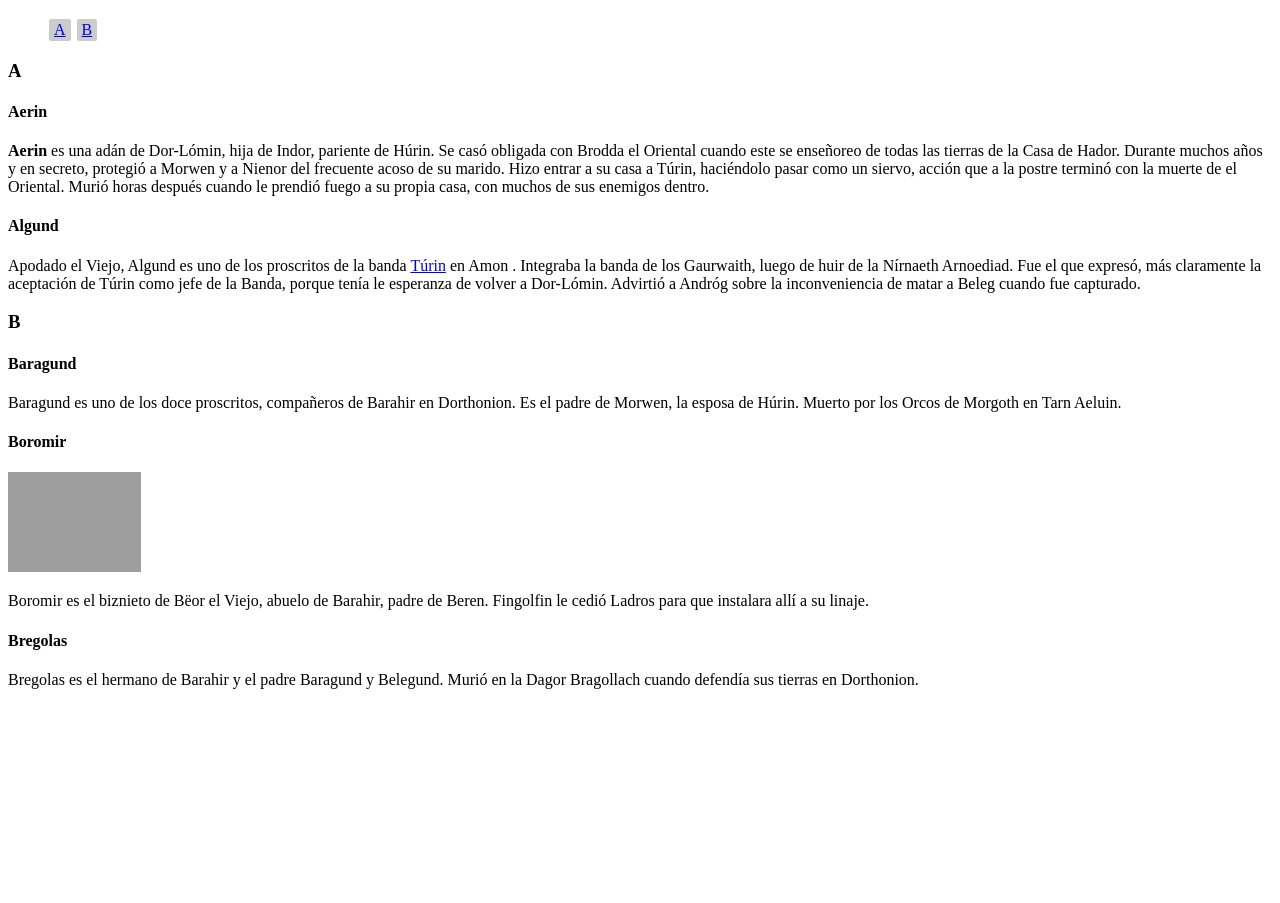
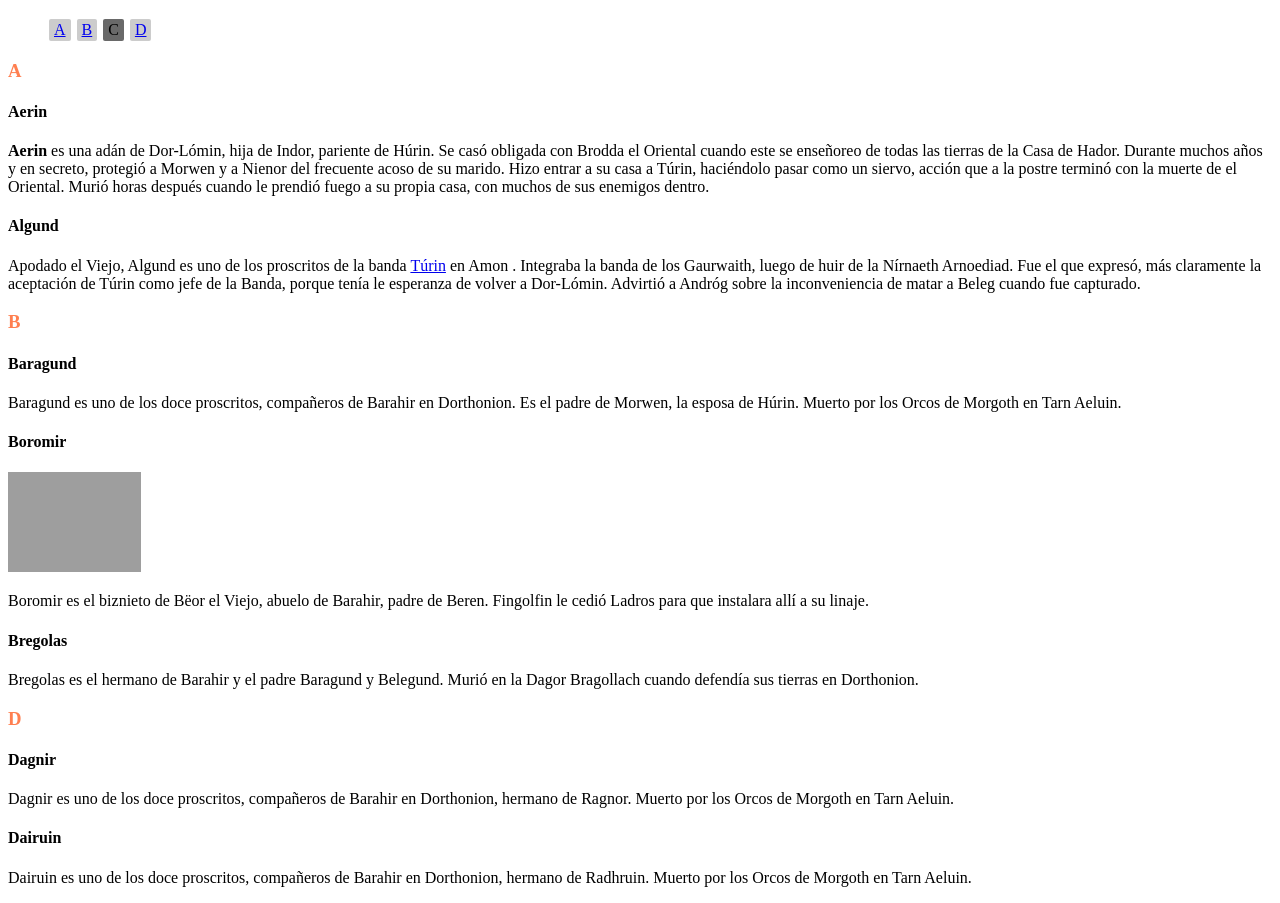
Before and after one commit to milachirolde/NVL-HTML-P7b, a plain HTML site: page index.html in a window 1280 px wide. Shown: the part 61-964 px from the top of the page. Before the commit the page ends 800 px from the top, so only its background shows below. Drawn offline with Linux system fonts and the light colour scheme; grey boxes are pictures that could not be loaded.

Commit message:
Setting D words

```diff
--- a/index.html
+++ b/index.html
@@ -14,15 +14,17 @@
   <ul style="list-style-type: none;">
   <li style="display: inline-block; padding: 2px 5px; border-radius: 2px; margin: 0 1px; background-color: #cccccc;"><a href="#terminos_con_A">A</a></li>
   <li style="display: inline-block; padding: 2px 5px; border-radius: 2px; margin: 0 1px; background-color: #cccccc;"><a href="#terminos_con_B">B</a></li>
+  <li style="display: inline-block; padding: 2px 5px; border-radius: 2px; margin: 0 1px; background-color: dimgrey;">C</li>
+  <li style="display: inline-block; padding: 2px 5px; border-radius: 2px; margin: 0 1px; background-color: #cccccc;"><a href="#terminos_con_D">D</a></li>
 </ul>
 
-  <h3 id="terminos_con_A"><b>A</b></h3>
+  <h3 id="terminos_con_A" style="color: coral;"><b>A</b></h3>
   <h4>Aerin</h4>
   <p><b>Aerin</b> es una adán de Dor-Lómin, hija de Indor, pariente de Húrin. Se casó obligada con Brodda el Oriental cuando este se enseñoreo de todas las tierras de la Casa de Hador. Durante muchos años y en secreto, protegió a Morwen y a Nienor del frecuente acoso de su marido. Hizo entrar a su casa a Túrin, haciéndolo pasar como un siervo, acción que a la postre terminó con la muerte de el Oriental. Murió horas después cuando le prendió fuego a su propia casa, con muchos de sus enemigos dentro.</p>
   <h4>Algund</h4>
   <p>Apodado el Viejo, Algund es uno de los proscritos de la banda <a href="https://tolkiendili.com/wiki/T%C3%BArin">Túrin</a> en Amon . Integraba la banda de los Gaurwaith, luego de huir de la Nírnaeth Arnoediad. Fue el que expresó, más claramente la aceptación de Túrin como jefe de la Banda, porque tenía le esperanza de volver a Dor-Lómin. Advirtió a Andróg sobre la inconveniencia de matar a Beleg cuando fue capturado.</p>
 
-  <h3 id="terminos_con_B"><b>B</b></h3>
+  <h3 id="terminos_con_B" style="color: coral;"><b>B</b></h3>
   <h4>Baragund</h4>
   <p>Baragund es uno de los doce proscritos, compañeros de Barahir en Dorthonion. Es el padre de Morwen, la esposa de Húrin. Muerto por los Orcos de Morgoth en Tarn Aeluin.</p>
   <h4>Boromir</h4>
@@ -31,6 +33,13 @@
   <h4>Bregolas</h4>
   <p>Bregolas es el hermano de Barahir y el padre Baragund y Belegund. Murió en la Dagor Bragollach cuando defendía sus tierras en Dorthonion.</p>
 
+  <h3 id="terminos_con_D" style="color: coral;"><b>D</b></h3>
+  <h4>Dagnir</h4>
+  <p>Dagnir es uno de los doce proscritos, compañeros de Barahir en Dorthonion, hermano de Ragnor. Muerto por los Orcos de Morgoth en Tarn Aeluin.</p>
+  <h4>Dairuin</h4>
+  <p>Dairuin es uno de los doce proscritos, compañeros de Barahir en Dorthonion, hermano de Radhruin. Muerto por los Orcos de Morgoth en Tarn Aeluin.</p>
+
+
 
 
 
```
